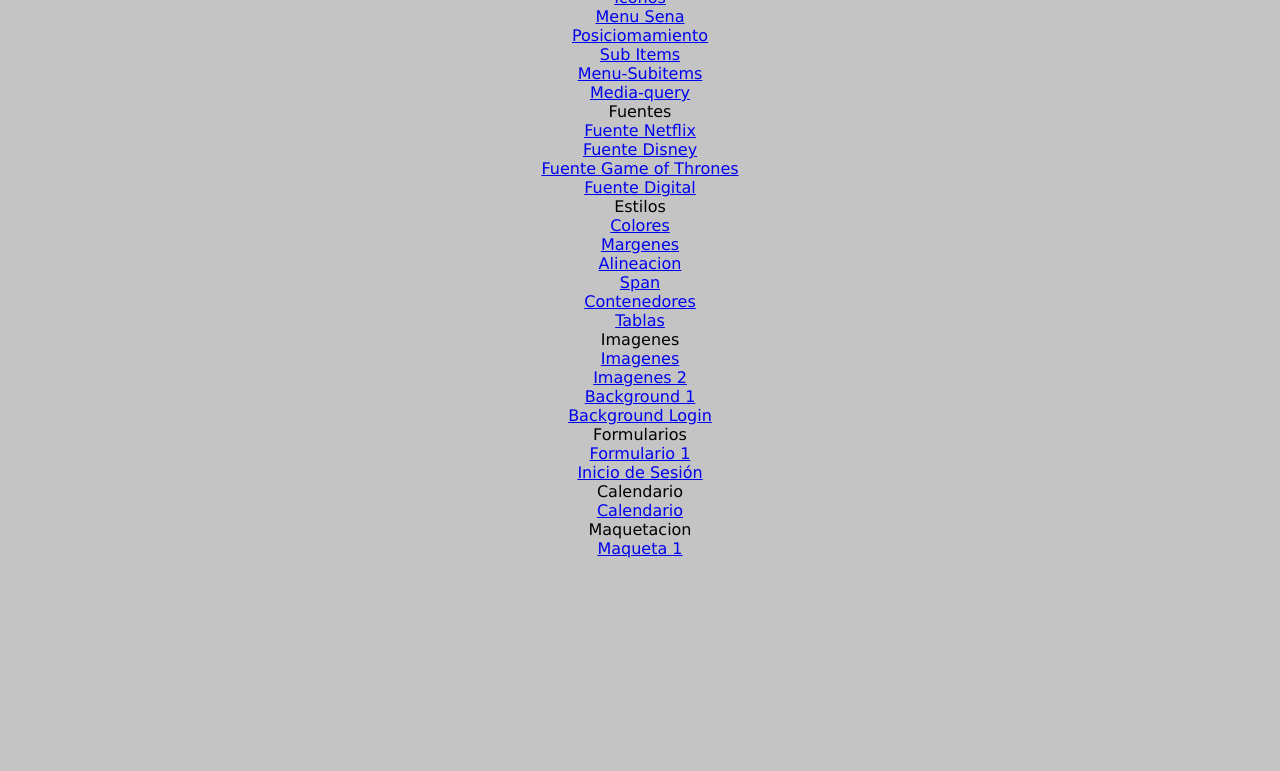
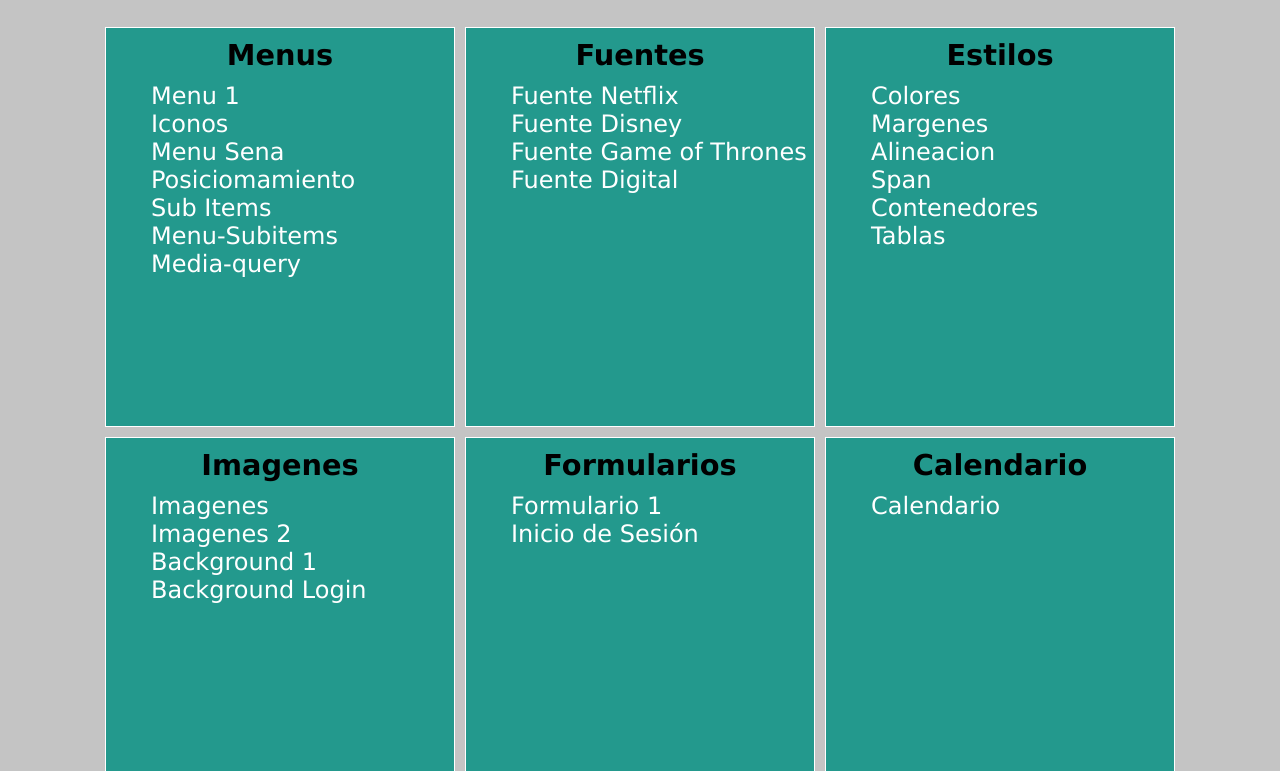
Before and after one commit to ersanti14/mi_sitio_web-adso, a plain HTML site: page index.html in a window 1280 px wide. Shown: the part 88-859 px from the top of the page. Before the commit the page ends 800 px from the top, so only its background shows below. Drawn offline with Linux system fonts and the light colour scheme.

Commit message:
probando modificaciones

```diff
--- a/css/style.css
+++ b/css/style.css
@@ -1,41 +1,109 @@
 *{
     padding: 0%;
     margin: 0%;
-    font-family: Verdana, Geneva, Tahoma, sans-serif;
 }
 body {
     background-color: rgb(196, 196, 196);
 }
-div{
-    text-align: center;
+.menu {
+    position:relative;
+    width: 100%;
+    background-color: rgb(35, 153, 141);
+    height: 85px;
+    display:flex;
+    justify-content: center;
     align-items: center;
 }
-li li {
-    color: rgb(255, 0, 0);
-}
-/* .menu {
-    position: fixed;
-    top: 0;
-    left: 0;
-    width: 100%;
-    background-color: rgba(48, 48, 48, 0.951);
-    height: 80px;
-}
 .main-menu{
-    list-style: none;
-    text-align: left;
+    list-style:none;
+    height: 85px;
+    display: inline-flex;
 }
 .menu-1{
-    display: inline-block;
-    padding: 27px 40px;
+    padding: 26px;
+    display: inline;
+}
+.cont-menu{
+    font-family: "Good Times";
+    color: rgb(255, 255, 255);
+    text-decoration: none;
+    font-size: 1.4em;
+    padding-left: 20px;
+    padding-right: 20px;
+}
+.contenido{
+    padding-top: 30px;
+    padding-bottom: 50px;
+    justify-content: center;
+    gap: 10px;
+    display: grid;
+    grid-template : "box-1 box-2 box-3"
+                    "box-4 box-5 box-6"
+                    "box-7 empty empty";
+    grid-template-columns: 350px 350px 350px;
+    grid-template-rows: 400px 400px 400px;
+
+}
+.box-1{
+    border: 1px solid white;
+    background-color: rgb(35, 153, 141);
+    grid-area: box-1;
+}
+.box-2{
+    border: 1px solid white;
+    background-color: rgb(35, 153, 141);
+    grid-area: box-2;
+}
+.box-3{
+    border: 1px solid white;
+    background-color: rgb(35, 153, 141);
+    grid-area: box-3;
+}
+.box-4{
+    border: 1px solid white;
+    background-color: rgb(35, 153, 141);
+    grid-area: box-4;
+}
+.box-5{
+    border: 1px solid white;
+    background-color: rgb(35, 153, 141);
+    grid-area: box-5;
+}
+.box-6{
+    border: 1px solid rgb(255, 255, 255);
+    background-color: rgb(35, 153, 141);
+    grid-area: box-6;
+}
+.box-7{
+    border: 1px solid white;
+    background-color: rgb(35, 153, 141);
+    grid-area: box-7;
+}
+.titu{
+    text-align: justify;
+    justify-content: center;
+    list-style: none;
+
+}
+h1{
+    font-size: 1.8em;
+    font-family: Verdana, Geneva, Tahoma, sans-serif;
+    text-align: center;
+    padding: 10px;
 }
 a{
-    display: block;
     color: rgb(255, 255, 255);
     text-decoration: none;
     font-size: 1.5em;
+    font-family: Verdana, Geneva, Tahoma, sans-serif;
+    margin-left: 45px;
 }
+
 li:hover{
     cursor: pointer;
-    background-color: rgb(216, 216, 216);
-} */
+    background-color: rgb(0, 187, 168);
+}
+@font-face {
+    font-family: "Good Times";
+    src: url(../fonts/good\ times\ rg.otf);
+}
--- a/index.html
+++ b/index.html
@@ -11,10 +11,17 @@
    <div>
       <nav class="menu">
          <ul class="main-menu">
-            <li class="menu-1"><a href="#">Home</a></li>
-            <li class="menu-1"><a href="#">Mi Aprendizaje</a></l1>
-               <ul class="titu">Menus
-                  <ul>
+            <li class="menu-1"><a class="cont-menu" href="#">Home</a></li>
+            <li class="menu-1"><a class="cont-menu" href="#">Mi Aprendizaje</a></li>
+            <li class="menu-1"><a class="cont-menu" href="#">Proyectos</a></li>
+         </ul>
+      </nav>
+   </div>
+
+   <div class="contenido">
+      <div class="box-1">
+         <ul class="titu">
+            <h1 class="">Menus</h1>
             <li><a href="menus.html">Menu 1</a></li>
             <li><a href="menu-iconos.html">Iconos</a></li>
             <li><a href="menu-sena.html">Menu Sena</a></li>
@@ -23,17 +30,19 @@
             <li><a href="menu-desplegable.html">Menu-Subitems</a></li>
             <li><a href="media-query.html">Media-query</a></li>
          </ul>
-               </ul>
-               <ul class="titu">Fuentes
-                  <ul>
+      </div>
+      <div class="box-2">
+         <ul class="titu">
+            <h1 class="">Fuentes</h1>
             <li><a href="fuenteN.html">Fuente Netflix</a> </li>
             <li><a href="fuenteD.html">Fuente Disney</a></li>
             <li><a href="fuenteC.html">Fuente Game of Thrones</a></li>
             <li><a href="fuenteH.html">Fuente Digital</a></li>
          </ul>
-               </ul>
-               <ul class="titu">Estilos
-                  <ul>
+      </div>
+      <div class="box-3">
+         <ul class="titu">
+            <h1 class="">Estilos</h1>
             <li><a href="colores.html">Colores</a></li>
             <li><a href="margenes.html">Margenes</a></li>
             <li><a href="alineacion.html">Alineacion</a></li>
@@ -41,33 +50,41 @@
             <li><a href="contenedores.html">Contenedores</a></li>
             <li><a href="tablas.html">Tablas</a></li>
          </ul>
-               </ul>
-               <ul class="titu">Imagenes
-                  <ul>
+      </div>
+      <div class="box-4">
+         <ul class="titu">
+            <h1 class="">Imagenes</h1>
+
             <li><a href="imagenes.html">Imagenes</a></li>
             <li><a href="imagenes2.html">Imagenes 2</a></li>
             <li><a href="background.html">Background 1</a></li>
             <li><a href="background_login.html">Background Login</a> </li>
          </ul>
-               </ul>
-               <ul class="titu">Formularios
-                  <ul>
+      </div>
+      <div class="box-5">
+         <ul class="titu">
+            <h1 class="">Formularios</h1>
+
             <li><a href="formulario.html">Formulario 1</a></li>
             <li><a href="login.html">Inicio de Sesión</a></li>
          </ul>
+      </div>
+      <div class="box-6">
+         <ul class="titu">
+            <h1 class="">Calendario</h1>
+
+            <li><a href="calendario.html">Calendario</a></li>
+
          </ul>
-               <ul class="titu">Calendario
-                  <ul>
-                     <li><a href="calendario.html">Calendario</a></li>
+      </div>
+      <div class="box-7">
+         <ul class="titu">
+            <h1 class="">Maquetacion</h1>
+
+            <li><a href="maquetacion prueba.html">Maqueta 1</a></li>
+
          </ul>
-               </ul>
-               <ul class="titu">Maquetacion
-                  <ul>
-                     <li><a href="maquetacion prueba.html">Maqueta 1</a></li>
-                  </ul>
-               </ul>
-         </ul>
-      </nav>
+      </div>
    </div>
 </body>
 
```
Lines whose indentation alone changed are shown as unchanged.
